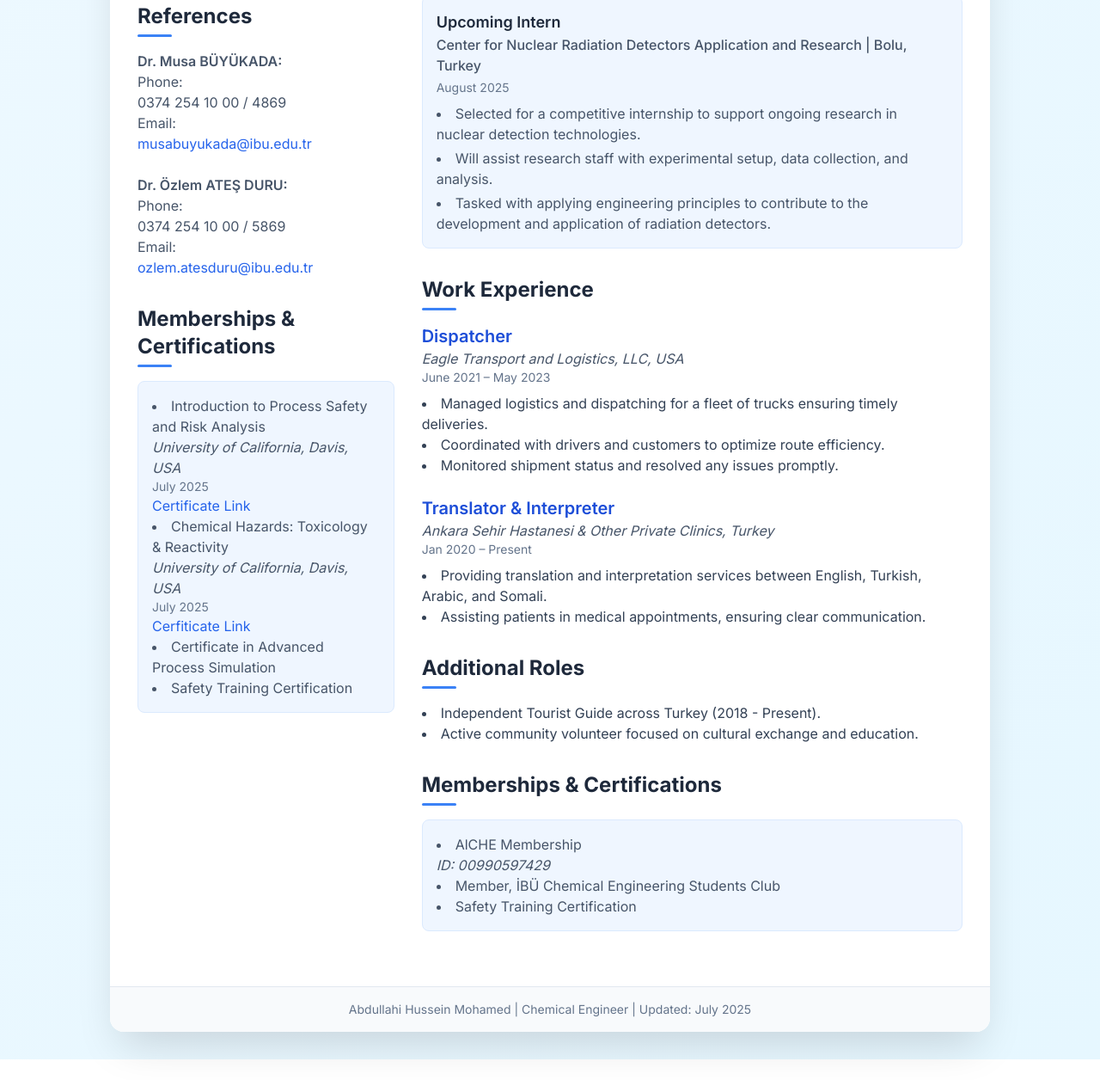
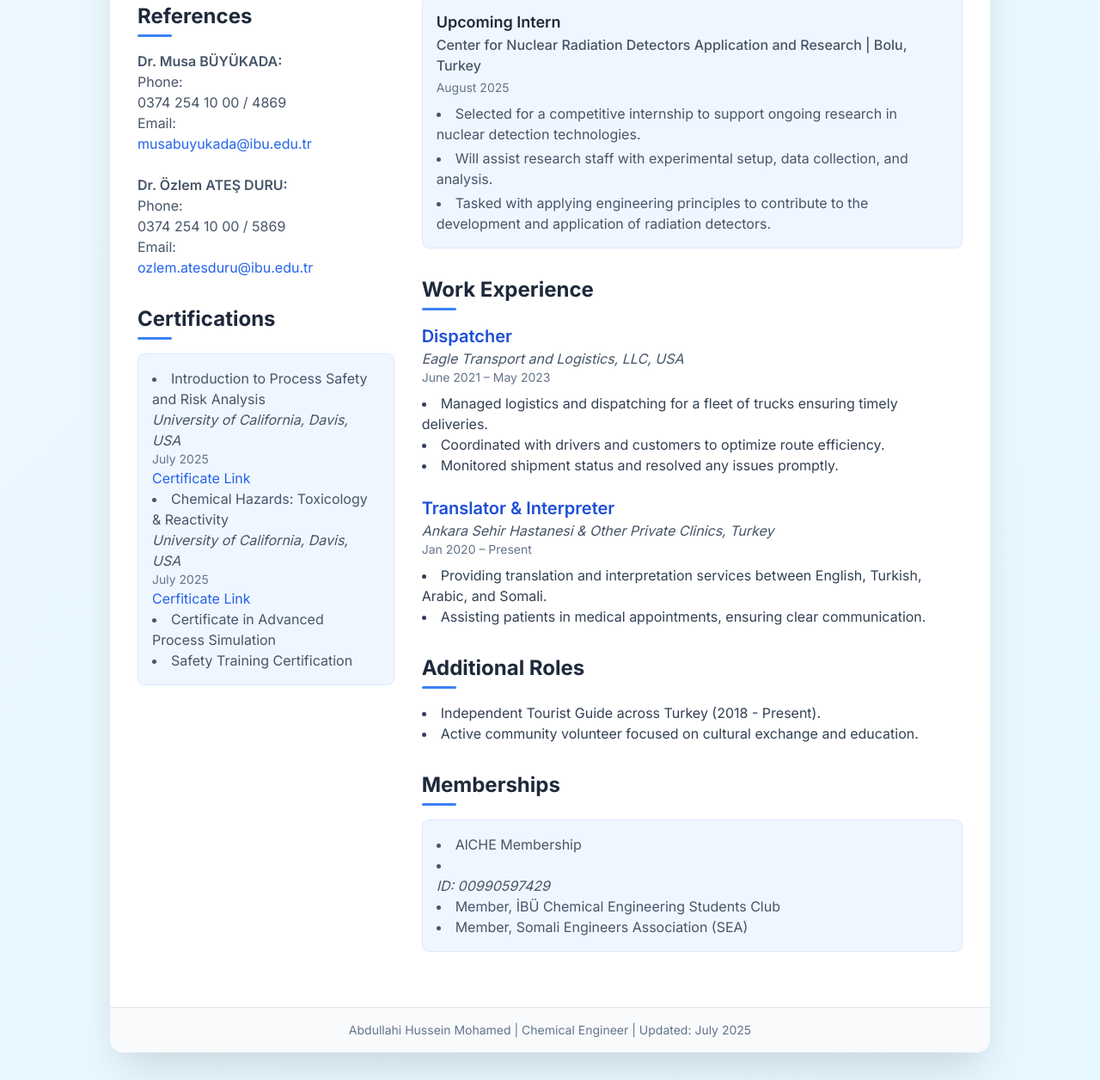
Before and after one commit to engnrhussein/engnrhussein.github.io, a plain HTML site: page CV.html in a window 1280 px wide. Shown: the part 1423-2679 px from the top of the page at 86% size. Before the commit the page ends 2655 px from the top, so only its background shows below. Drawn offline with nearby package versions, Linux system fonts and the light colour scheme.

Commit message:
Update CV.html

```diff
--- a/CV.html
+++ b/CV.html
@@ -142,7 +142,7 @@
                         <h3 class="text-lg font-semibold text-slate-800">B.Sc. Chemical Engineering</h3>
                         <p class="text-slate-600">Bolu Abant İzzet Baysal University</p>
                         <p class="text-slate-500 text-sm mt-1">Expected Graduation: June 2026</p>
-                        <p class="text-slate-500 text-sm">GPA: 3.35 / 4.00</p>
+                        <p class="text-slate-500 text-sm">Expected GPA: 3.5 / 4.00</p>
                     </div>
                 </section>
 
@@ -242,7 +242,7 @@
 
                 <section class="mt-8">
                     <div>
-                    <h2 class="text-2xl font-bold text-slate-800 section-title">Memberships & Certifications</h2>
+                    <h2 class="text-2xl font-bold text-slate-800 section-title">Certifications</h2>
                     <div class="bg-blue-50 p-4 rounded-lg border border-blue-100">
                         <ul class="list-disc list-inside text-slate-600">
                             <li>Introduction to Process Safety and Risk Analysis</li>
@@ -377,13 +377,13 @@
                 <!-- Certifications & Memberships Section -->
                 <section class="mb-8">
                     <div>
-                    <h2 class="text-2xl font-bold text-slate-800 section-title">Memberships & Certifications</h2>
+                    <h2 class="text-2xl font-bold text-slate-800 section-title">Memberships</h2>
                     <div class="bg-blue-50 p-4 rounded-lg border border-blue-100">
                         <ul class="list-disc list-inside text-slate-600">
                             <li>AlCHE Membership</li>
-                            <p class="text-slate-600 italic">ID: 00990597429</p>
+                            <li><p class="text-slate-600 italic">ID: 00990597429</p></li>
                             <li>Member, İBÜ Chemical Engineering Students Club</li>
-                            <li>Safety Training Certification</li>
+                            <li>Member, Somali Engineers Association (SEA)</li>
                         </ul>
                     </div>
                 </section>
```
